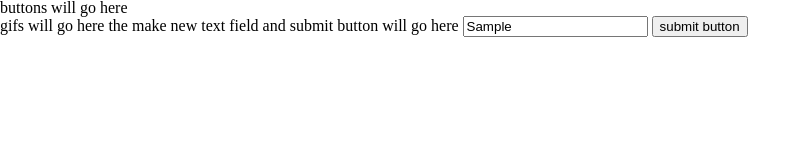
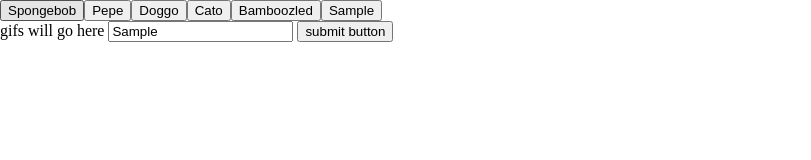
Before and after one commit to Squatch89/GIPHY-Site, a plain HTML site: page index.html in a window 1280 px wide. Both pictures are taken after typing "Sample" into the empty fields and a click on the button "submit button". Shown: the whole page, without its empty margins (0-811 px from the left). Drawn offline with nearby package versions, Linux system fonts and the light colour scheme; no server answers.

Commit message:
giphy api works

```diff
--- a/assets/javascript/app.js
+++ b/assets/javascript/app.js
@@ -0,0 +1,45 @@
+//array for buttons
+var topics = ["Spongebob", "Pepe", "Doggo", "Cato", "Bamboozled"];
+
+var topic;
+
+$(document).ready(function() {
+    renderButton();
+});
+
+function renderButton() {
+    for (var i = 0; i < topics.length; i++) {
+
+        $("#buttons").append("<button class='button'>" + topics[i] + "</button>");
+    }
+}
+
+
+$(document).on("click", "button", function() {
+    topic = $(this).text();
+    console.log(topic);
+
+    //api key
+    var APIKey = "b5b598ce7fb8471882da248d11e64361";
+
+//add giphy aip url
+    var queryURL = "https://api.giphy.com/v1/gifs/search?api_key=" + APIKey + "&limit=10&q=" +topic;
+
+
+
+    $.ajax({
+        url: queryURL,
+        method: "GET"
+    }).done(function(response) {
+        console.log(response);
+    });
+});
+
+$("#submit").on("click", function() {
+    $("#buttons").empty();
+   var newTopic = $("#new-topic").val();
+   topics.push(newTopic);
+   if (topics.indexOf(newTopic) > -1) {
+       renderButton();
+   }
+});
--- a/index.html
+++ b/index.html
@@ -8,22 +8,23 @@
     <title>GIPHY-Site</title>
     <link rel="stylesheet" href="assets/css/reset.css">
     <link rel="stylesheet" href="assets/css/style.css">
+    <script src="https://cdnjs.cloudflare.com/ajax/libs/jquery/3.2.1/jquery.min.js"></script>
 
 
 </head>
 
 <body>
 
+<div id="buttons">  </div>
+
+<span id="gifs"> gifs will go here</span>
+<span id="add-new">
+        <input id="new-topic" type="text">
+        <button id="submit">submit button</button>
+    </span>
+
 
 <script src="assets/javascript/app.js"></script>
 </body>
-    <div id="buttons"> buttons will go here</div>
-
-    <span id="gifs"> gifs will go here</span>
-    <span id="add-new">
-        the make new text field and submit button will go here
-        <input type="text">
-        <button id="submit">submit button</button>
-    </span>
 
 </html>
```
